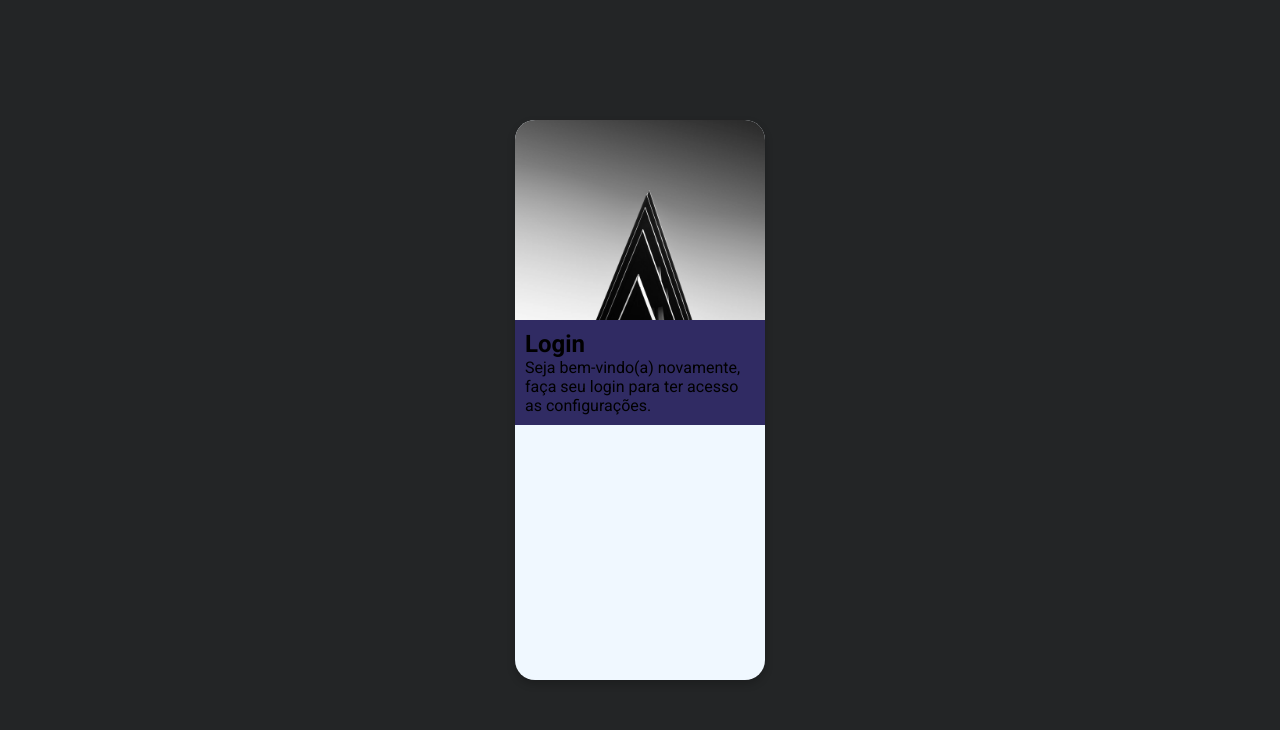
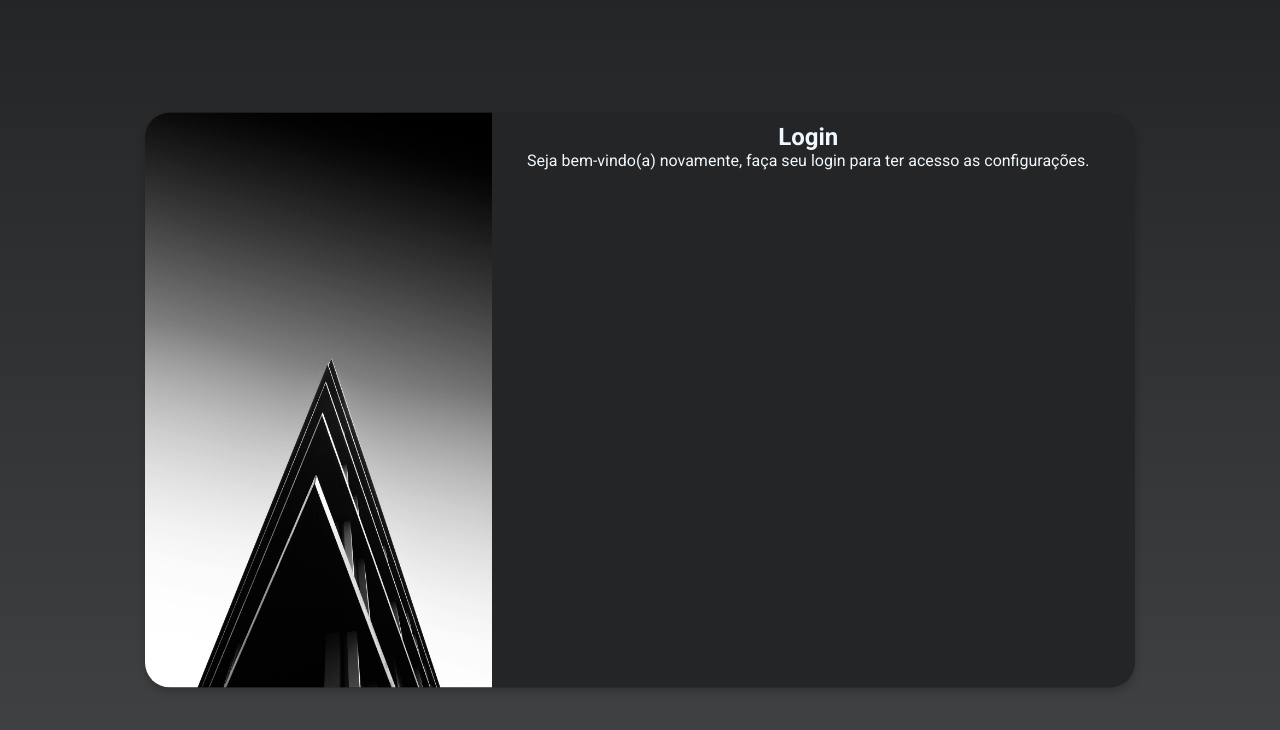
Before and after one commit to Paslack/projeto-login, a plain HTML site: page index.html in a window 1280 px wide. Drawn offline with Linux system fonts and the light colour scheme.

Commit message:
media queries

```diff
--- a/css/mobile.css
+++ b/css/mobile.css
@@ -6,7 +6,6 @@
     Paleta de cores
     cor1: #232526
     cor2: #414345
-    cor3: #302b63
 */
 
 /* Config Mobile First */
@@ -19,7 +18,7 @@
 }
 
 body {
-    background-color: #232526;
+    background-color: #414345;
     width: 100vw;
     height: 100vh;
 }
@@ -36,11 +35,12 @@ section#login {
     left: 50%;
     transform: translate(-50%, -50%);
     overflow: hidden;
+    transition: width 0.3s, height 0.3s;
 
-    background-color: aliceblue;
+    background-color: #232526;
     width: 250px;
-    height: 560px;
-    border-radius: 20px;
+    height: 575px;
+    border-radius: 25px;
     box-shadow: 0 4px 8px rgba(0, 0, 0, 0.2);
 }
 
@@ -49,12 +49,13 @@ div#imagem {
     background-image: url(../imagens/wallpaper-login.jpg);
     background-size: cover;
     background-repeat: no-repeat;
-    background-position: center;
-    height: 200px;
+    background-position: bottom center;
+    height: 250px;
 }
 
 div#formulario {
     display: block;
-    background-color: #302b63;
+    text-align: center;
+    color: #f0f8ff;
     padding: 10px;
 }
--- /dev/null
+++ b/css/style.css
@@ -0,0 +1,74 @@
+@charset "UTF-8";
+
+/*
+    [Breakpoints Comuns]
+
+    *Extra pequeno (XS)*
+    Tamanho da tela: até 575px
+    Dispositivos: Smartphones (modo retrato)
+
+    *Pequeno (SM)*
+    Tamanho da tela: 576px a 767px
+    Dispositivos: Smartphones (modo paisagem)
+
+    *Médio (MD)*
+    Tamanho da tela: 768px a 991px
+    Dispositivos: Tablets (modo retrato)
+
+    *Grande (LG)*
+    Tamanho da tela: 992px a 1199px
+    Dispositivos: Tablets (modo paisagem), laptops pequenos
+
+    *Extra grande (XL)*
+    Tamanho da tela: 1200px a 1399px
+    Dispositivos: Laptops maiores, monitores de desktop
+
+    *Extra extra grande (XXL)*
+    Tamanho da tela: 1400px ou mais
+    Dispositivos: Monitores de alta resolução, monitores 4K
+*/
+
+
+/* Tablet */
+@media screen and (min-width: 768px) and (max-width: 991px) {
+    body {
+        background-image: linear-gradient(#232526, #414345);
+    }
+
+    section#login {
+        width: 90vw;
+    }
+
+    div#imagem {
+        float: left;
+        width: 35%;
+        height: 100%;
+    }
+
+    div#formulario {
+        text-align: center;
+        height: 50%;
+    }
+}
+
+/* Telas Grandes */
+@media screen and (min-width: 992px) {
+    body {
+        background-image: linear-gradient(#232526, #414345);
+    }
+
+    section#login {
+        width: 990px;
+    }
+
+    div#imagem {
+        float: left;
+        width: 35%;
+        height: 100%;
+    }
+
+    div#formulario {
+        text-align: center;
+        height: 50%;
+    }
+}
--- a/index.html
+++ b/index.html
@@ -5,6 +5,7 @@
     <meta name="viewport" content="width=device-width, initial-scale=1.0">
     <title>Página Inicial de Login</title>
     <link rel="stylesheet" href="css/mobile.css">
+    <link rel="stylesheet" href="css/style.css">
 </head>
 <body>
     <main>
```
